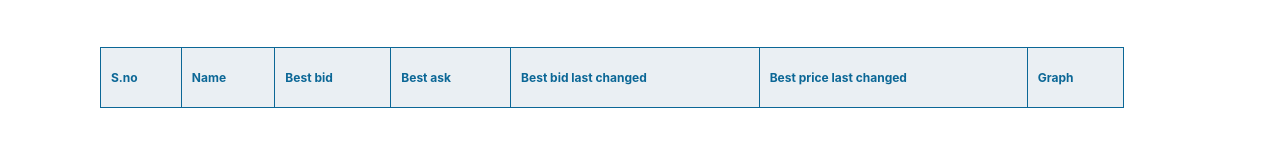
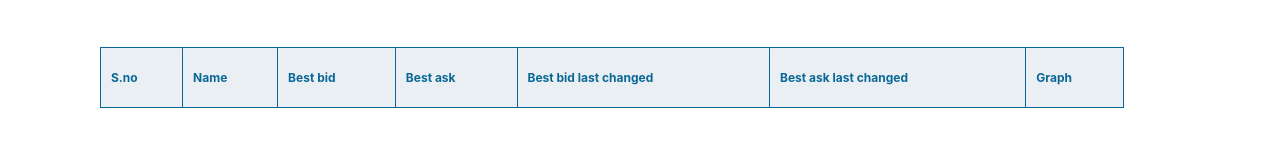
Before and after one commit to saptha-giri/dev-challenge-dist, a website with bundled scripts: page site/index.html in a window 1280 px wide. Shown: the part 196-354 px from the top of the page. Built offline with nearby package versions, Linux system fonts and the light colour scheme; no server answers.

Commit message:
new bug fix

```diff
--- a/site/index.html
+++ b/site/index.html
@@ -44,7 +44,7 @@
                     <th>Best bid</th>
                     <th>Best ask </th>
                     <th>Best bid last changed</th>
-                    <th>Best price last changed</th>
+                    <th>Best ask last changed</th>
                     <th>Graph</th>
                 </tr>
             </thead>
```
